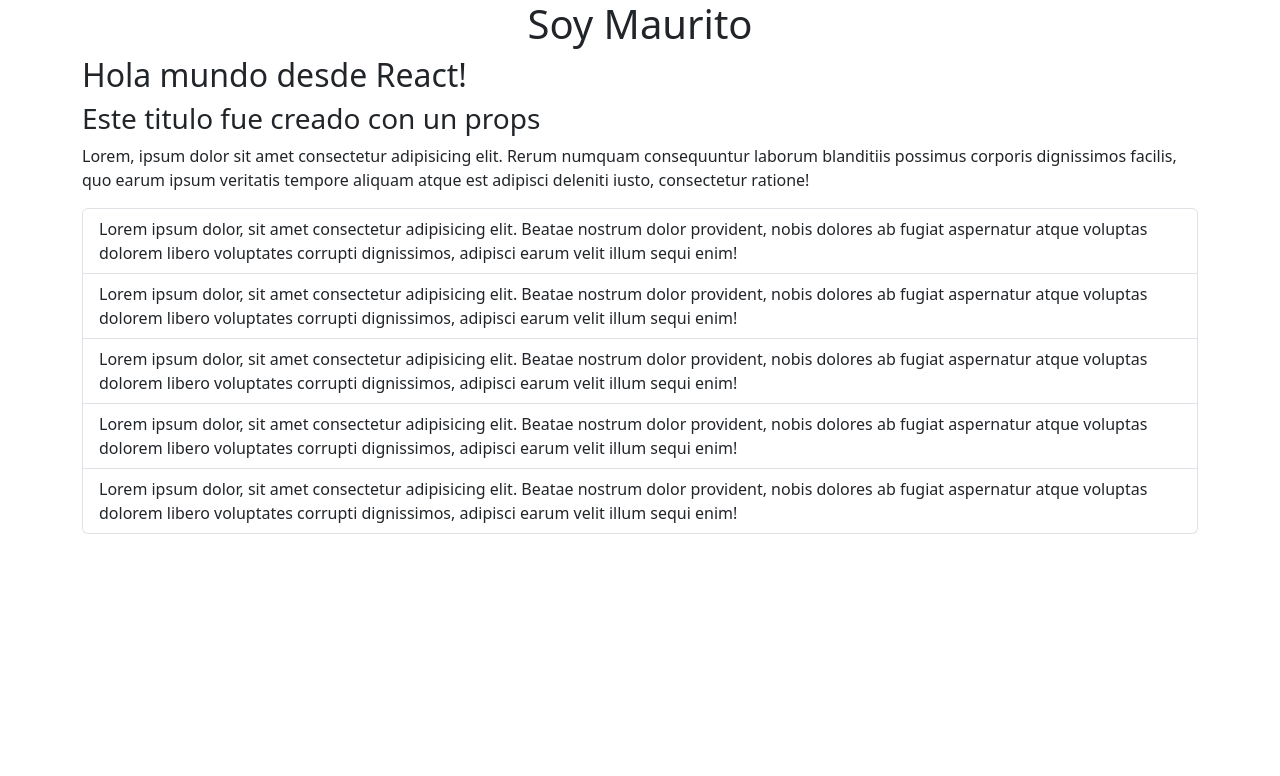
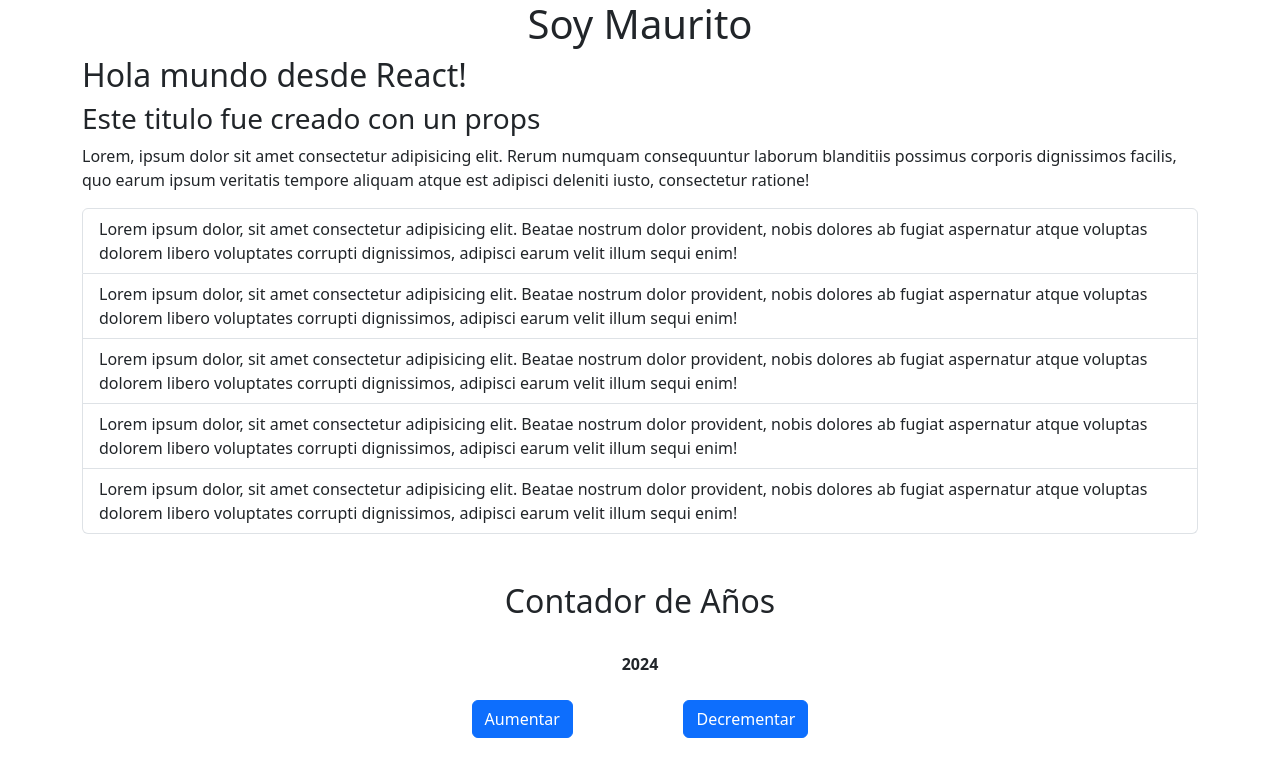
Before and after one commit to mauroarms/primerAppReact, a React (Vite) app: page / in a window 1280 px wide. Shown: the top 776 px of the page. Built offline with nearby package versions, Linux system fonts and the light colour scheme.

Commit message:
Se realizaron hook con botónes

```diff
--- a/src/App.jsx
+++ b/src/App.jsx
@@ -1,21 +1,16 @@
 //Importaciones de componentes
-
 import Informacion from "./components/Informacion"
+import Contador from "./components/Contador"
 import 'bootstrap/dist/css/bootstrap.min.css'
 
 function App() {
 
   return (
 
-    // Lógica del Componente
-
-    // Maquetado que va a dibujar el componente
     <>
-
       <Informacion tituloSecundario="Este titulo fue creado con un props"/>
-
+      <Contador></Contador>
     </>
   )
 }
-
 export default App
--- /dev/null
+++ b/src/components/Contador.jsx
@@ -0,0 +1,30 @@
+import { useState } from "react";
+
+const Contador = () => {
+  //let anioActual = 2024;
+  const [anioActual, setAnio] = useState(2024);
+
+  return (
+    <article className="container my-5 d-flex align-items-center flex-column">
+      <h2>Contador de Años</h2>
+      <strong className="my-4">{anioActual}</strong>
+      <div className="d-flex w-50 justify-content-evenly">
+        <button
+            className="btn btn-primary"
+            onClick={() => setAnio(anioActual + 1)}
+        >
+            Aumentar
+        </button>
+        <button
+            className="btn btn-primary"
+            onClick={() => setAnio(anioActual - 1)}
+        >
+            Decrementar
+        </button>
+      </div>
+
+    </article>
+  );
+};
+
+export default Contador;
--- a/src/components/Informacion.jsx
+++ b/src/components/Informacion.jsx
@@ -1,5 +1,3 @@
-import 'bootstrap/dist/css/bootstrap.min.css'
-
 const Informacion = ({tituloSecundario}) => {
   return (
     <>
```
